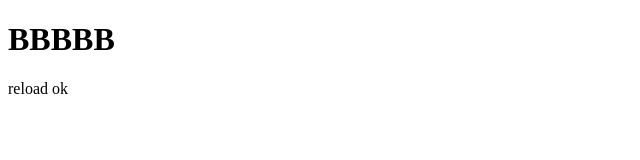
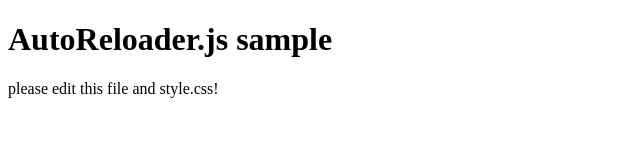
Before and after one commit to tanabe/AutoReloader-js, a plain HTML site: page index.html in a window 1280 px wide. Shown: the whole page, without its empty margins (0-640 px from the left). Drawn offline with Linux system fonts and the light colour scheme.

Commit message:
modified

```diff
--- a/index.html
+++ b/index.html
@@ -5,7 +5,7 @@
     <meta http-equiv="content-type" content="text/html; charset=UTF-8">
     <meta http-equiv="content-language" content="ja">
 
-    <title>hogehoge</title>
+    <title>AutoReloader.js sample</title>
 
     <meta http-equiv="content-script-type" content="text/javascript">
     <meta http-equiv="content-style-type" content="text/css">
@@ -13,8 +13,8 @@
 
   </head>
   <body>
-    <h1>BBBBB</h1>
-    <p>reload ok</p>
+    <h1>AutoReloader.js sample</h1>
+    <p>please edit this file and style.css!</p>
     <script type="text/javascript" src="auto-reloader.js"></script>
     <script type="text/javascript">
       AutoReloader.add("style.css");
```
